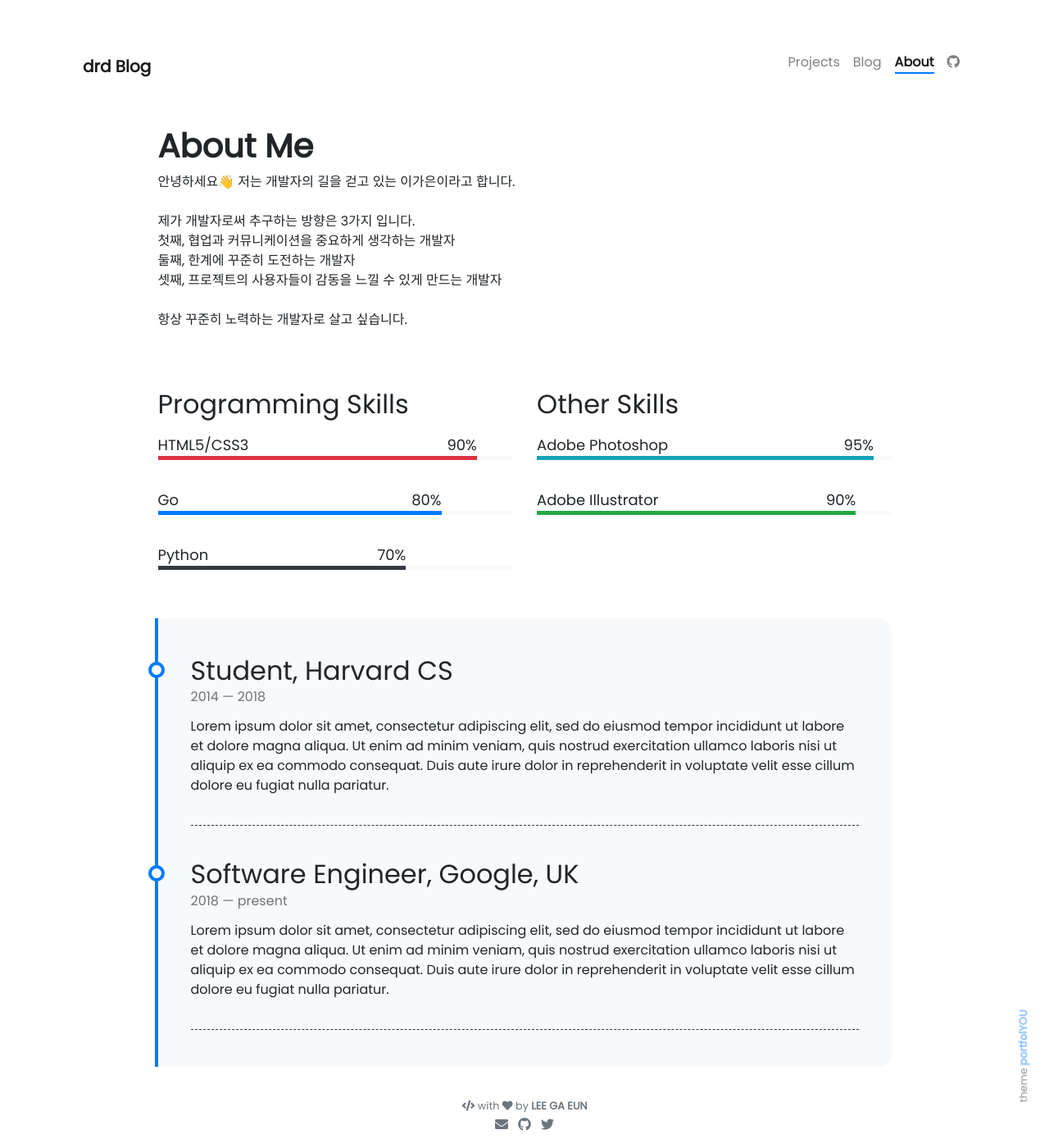
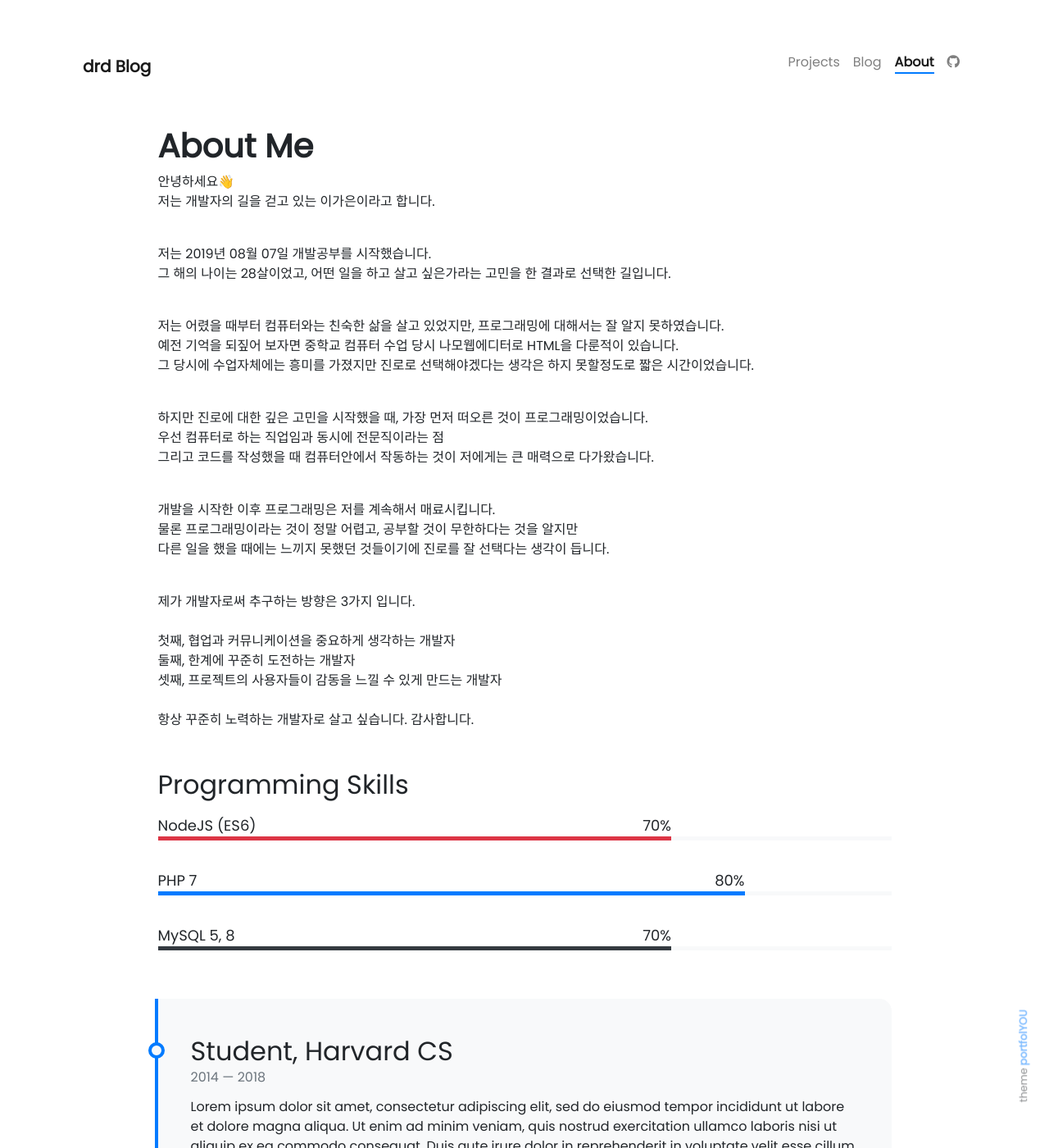
Before and after one commit to drd92dev/drd92dev.github.io, a Jekyll site: the page built from pages/about.md, in a window 1280 px wide and 1400 px high. Shown: the whole window at 82% size. Built offline with Jekyll 4.4.1, drawn with Linux system fonts in a browser that asks for light colours; nearby versions of some CDN libraries; emoji names are drawn with the system emoji font.

Commit message:
[MD] aboutme, programming skills

```diff
--- a/_data/programming-skills.yml
+++ b/_data/programming-skills.yml
@@ -1,11 +1,11 @@
-- name: HTML5/CSS3
-  percentage: 90
+- name: NodeJS (ES6)
+  percentage: 70
   color: danger
 
-- name: Go
+- name: PHP 7
   percentage: 80
   color:
 
-- name: Python
+- name: MySQL 5, 8
   percentage: 70
   color: dark
--- a/pages/about.md
+++ b/pages/about.md
@@ -7,17 +7,33 @@ weight: 3
 
 # **About Me**
 
-안녕하세요:wave: 저는 개발자의 길을 걷고 있는 이가은이라고 합니다.<br><br>
-제가 개발자로써 추구하는 방향은 3가지 입니다.<br>
+안녕하세요:wave: <br>
+저는 개발자의 길을 걷고 있는 이가은이라고 합니다.<br><br>
+
+저는 2019년 08월 07일 개발공부를 시작했습니다.
+그 해의 나이는 28살이었고, 어떤 일을 하고 살고 싶은가라는 고민을 한 결과로 선택한 길입니다.<br><br>
+
+저는 어렸을 때부터 컴퓨터와는 친숙한 삶을 살고 있었지만, 프로그래밍에 대해서는 잘 알지 못하였습니다.
+예전 기억을 되짚어 보자면 중학교 컴퓨터 수업 당시 나모웹에디터로 HTML을 다룬적이 있습니다.
+그 당시에 수업자체에는 흥미를 가졌지만 진로로 선택해야겠다는 생각은 하지 못할정도로 짧은 시간이었습니다.<br><br>
+
+하지만 진로에 대한 깊은 고민을 시작했을 때, 가장 먼저 떠오른 것이 프로그래밍이었습니다.
+우선 컴퓨터로 하는 직업임과 동시에 전문직이라는 점
+그리고 코드를 작성했을 때 컴퓨터안에서 작동하는 것이 저에게는 큰 매력으로 다가왔습니다.<br><br>
+
+개발을 시작한 이후 프로그래밍은 저를 계속해서 매료시킵니다.
+물론 프로그래밍이라는 것이 정말 어렵고, 공부할 것이 무한하다는 것을 알지만
+다른 일을 했을 때에는 느끼지 못했던 것들이기에 진로를 잘 선택다는 생각이 듭니다.<br><br>
+
+제가 개발자로써 추구하는 방향은 3가지 입니다.<br><br>
 첫째, 협업과 커뮤니케이션을 중요하게 생각하는 개발자<br>
 둘째, 한계에 꾸준히 도전하는 개발자<br>
-셋째, 프로젝트의 사용자들이 감동을 느낄 수 있게 만드는 개발자<br>
-<br>
-항상 꾸준히 노력하는 개발자로 살고 싶습니다.<br><br>
+셋째, 프로젝트의 사용자들이 감동을 느낄 수 있게 만드는 개발자<br><br>
+항상 꾸준히 노력하는 개발자로 살고 싶습니다. 감사합니다.<br>
 
 <div class="row">
 {% include about/skills.html title="Programming Skills" source=site.data.programming-skills %}
-{% include about/skills.html title="Other Skills" source=site.data.other-skills %}
+<!-- {% include about/skills.html title="Other Skills" source=site.data.other-skills %} -->
 </div>
 
 <div class="row">
```
